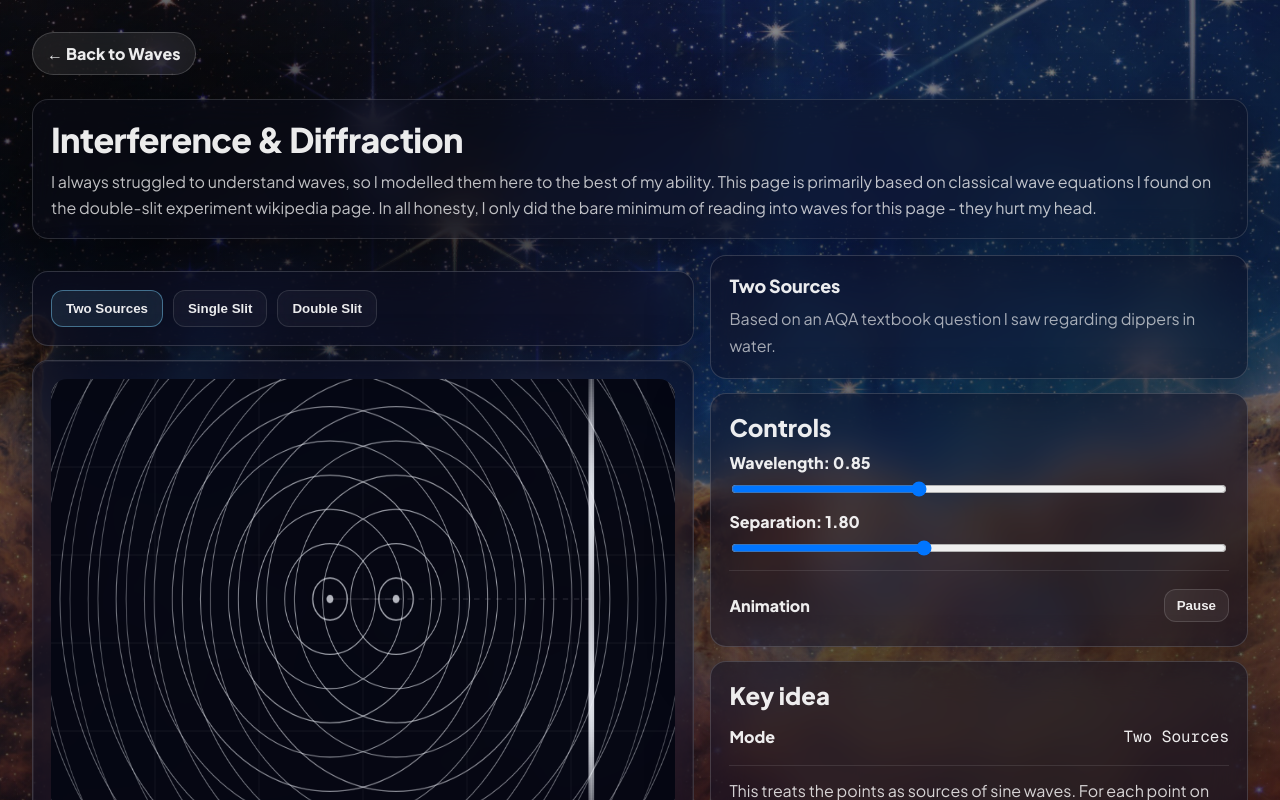
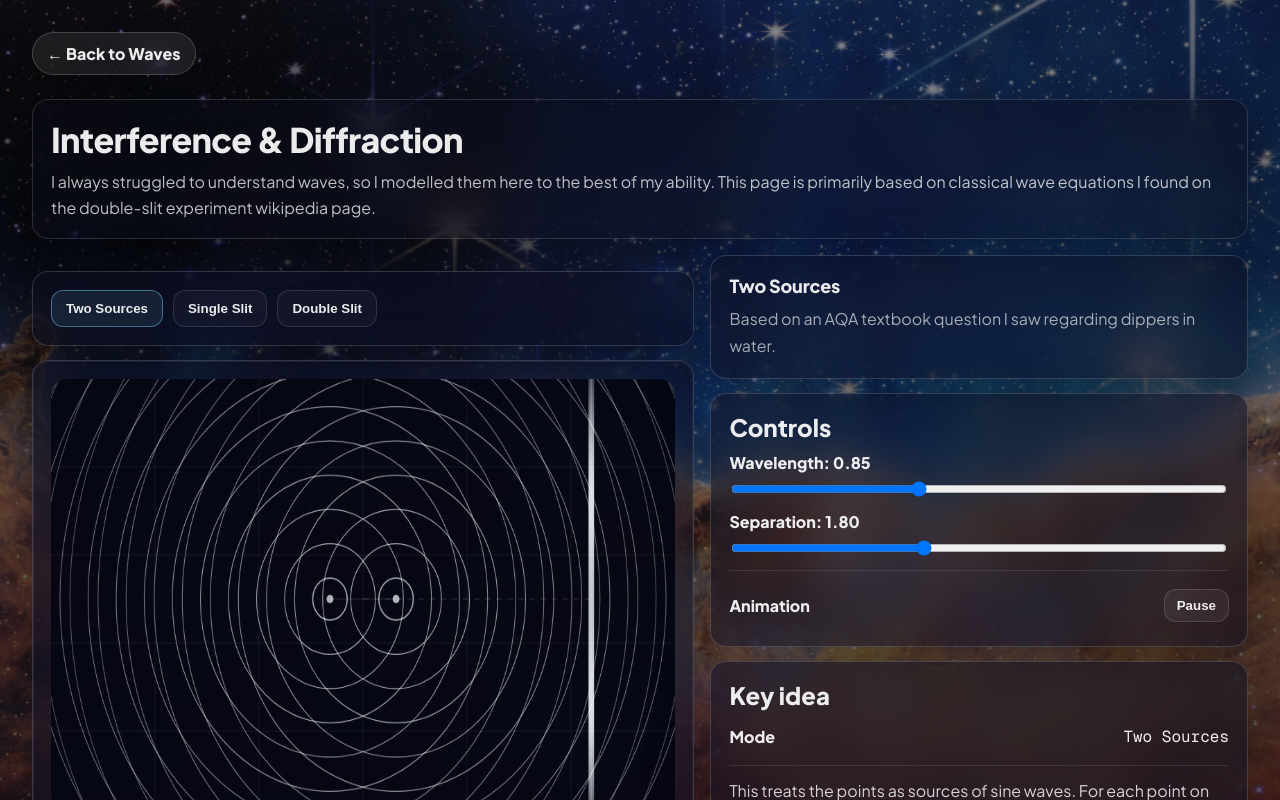
Before and after one commit to 17acs/physics-visualised, a Next.js app: page /topics/waves/interference-diffraction in a window 1280 px wide. Shown: the top 800 px of the page. Built offline with nearby package versions, Linux system fonts and the light colour scheme.

Commit message:
Update site

```diff
--- a/app/topics/waves/interference-diffraction/page.tsx
+++ b/app/topics/waves/interference-diffraction/page.tsx
@@ -496,9 +496,7 @@ export default function InterferenceDiffractionPage() {
         >
           I always struggled to understand waves, so I modelled them here to the
           best of my ability. This page is primarily based on classical wave
-          equations I found on the double-slit experiment wikipedia page. In all
-          honesty, I only did the bare minimum of reading into waves for this
-          page - they hurt my head.
+          equations I found on the double-slit experiment wikipedia page.
         </p>
       </section>
 
```
